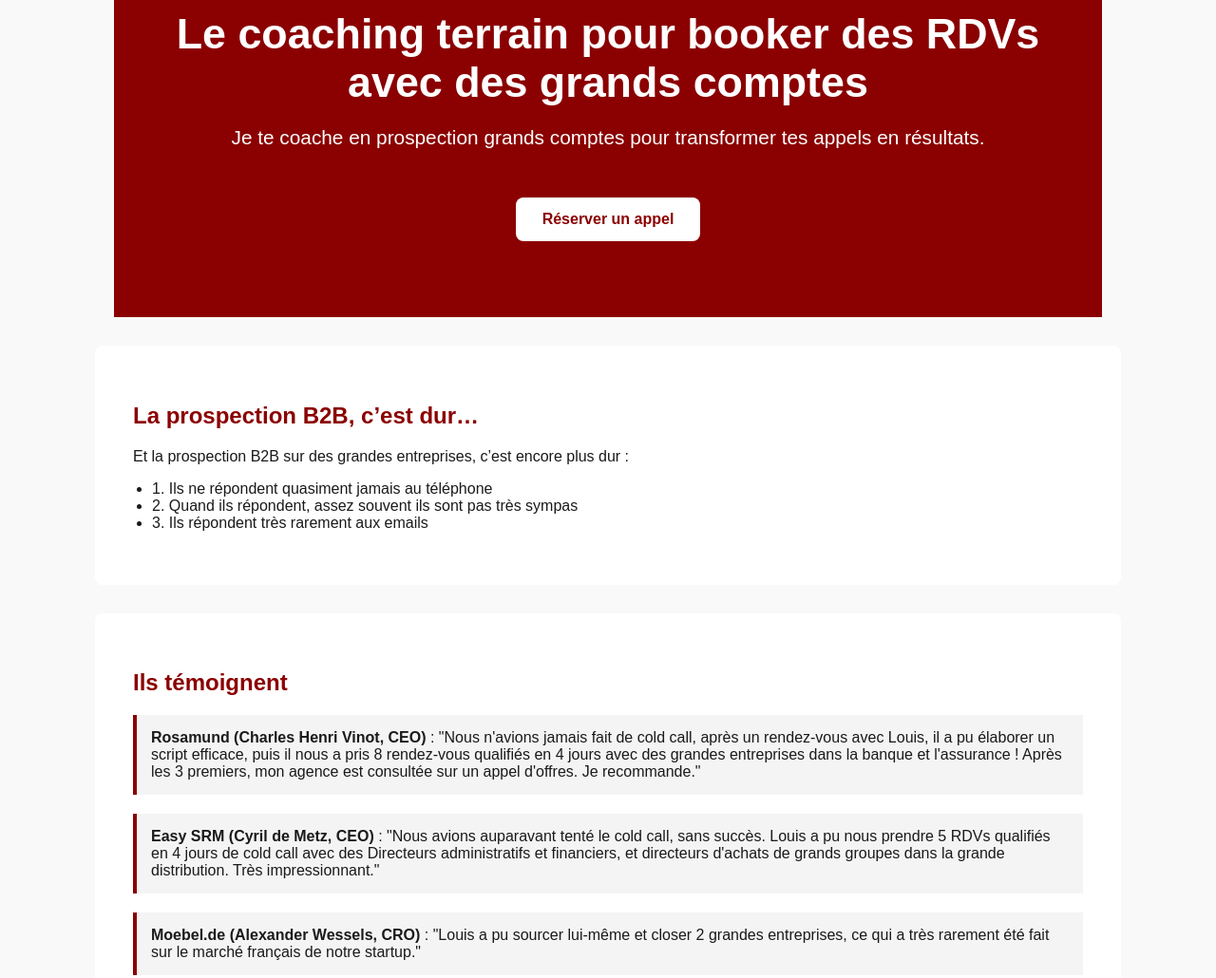
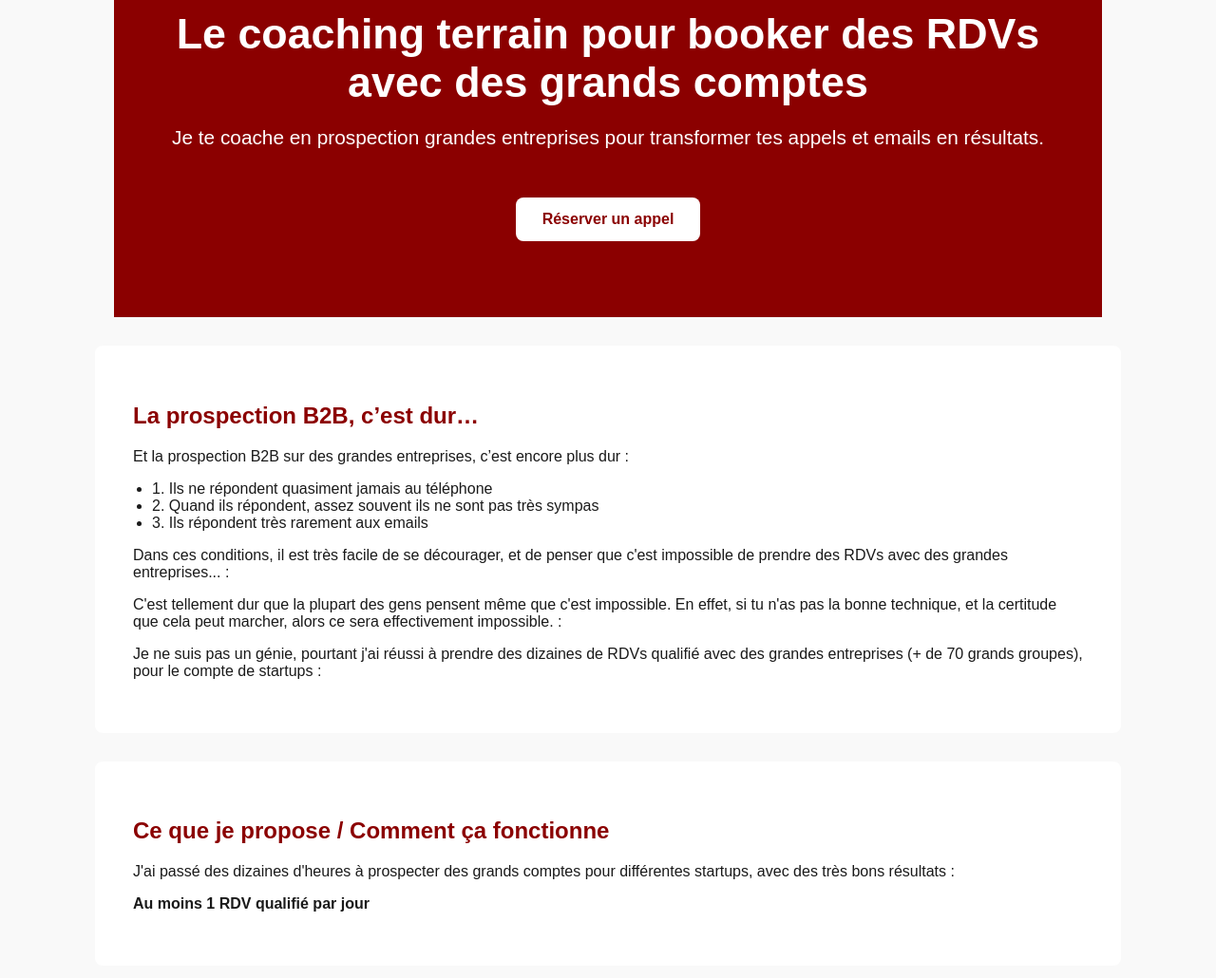
Before and after one commit to Louis-Bonnefond/LP, a plain HTML site: page index.html in a window 1280 px wide. Shown: the part 100-1130 px from the top of the page at 95% size. Drawn offline with Linux system fonts and the light colour scheme.

Commit message:
Update index.html

```diff
--- a/index.html
+++ b/index.html
@@ -89,7 +89,7 @@
   <!-- 1. HERO SECTION -->
   <header class="hero">
     <h1>Le coaching terrain pour booker des RDVs avec des grands comptes</h1>
-    <p>Je te coache en prospection grands comptes pour transformer tes appels en résultats.</p>
+    <p>Je te coache en prospection grandes entreprises pour transformer tes appels et emails en résultats.</p>
     <a href="https://calendly.com/louis_bizdev/30-minute-meeting-clone" target="_blank">Réserver un appel</a>
   </header>
 
@@ -99,12 +99,22 @@
     <p>Et la prospection B2B sur des grandes entreprises, c’est encore plus dur :</p>
     <ul>
       <li>1. Ils ne répondent quasiment jamais au téléphone</li>
-      <li>2. Quand ils répondent, assez souvent ils sont pas très sympas</li>
+      <li>2. Quand ils répondent, assez souvent ils ne sont pas très sympas</li>
       <li>3. Ils répondent très rarement aux emails</li>
     </ul>
+    <p>Dans ces conditions, il est très facile de se décourager, et de penser que c'est impossible de prendre des RDVs avec des grandes entreprises... :</p>
+    <p>C'est tellement dur que la plupart des gens pensent même que c'est impossible. En effet, si tu n'as pas la bonne technique, et la certitude que cela peut marcher, alors ce sera effectivement impossible. :</p>
+    <p>Je ne suis pas un génie, pourtant j'ai réussi à prendre des dizaines de RDVs qualifié avec des grandes entreprises (+ de 70 grands groupes), pour le compte de startups :</p>
   </section>
 
-  <!-- 3. PREUVES SOCIALES -->
+   <!-- 3. CE QUE TU PROPOSES / COMMENT ÇA FONCTIONNE -->
+  <section>
+    <h2>Ce que je propose / Comment ça fonctionne</h2>
+    <p>J'ai passé des dizaines d'heures à prospecter des grands comptes pour différentes startups, avec des très bons résultats :</p>
+    <p><strong>Au moins 1 RDV qualifié par jour</strong></p>
+  </section>
+
+  <!-- 4. PREUVES SOCIALES -->
   <section>
     <h2>Ils témoignent</h2>
     <div class="testimonial">
@@ -118,13 +128,6 @@
     </div>
   </section>
 
-  <!-- 4. CE QUE TU PROPOSES / COMMENT ÇA FONCTIONNE -->
-  <section>
-    <h2>Ce que je propose / Comment ça fonctionne</h2>
-    <p>J'ai passé des dizaines d'heures à prospecter des grands comptes pour différentes startups, avec des très bons résultats :</p>
-    <p><strong>Au moins 1 RDV qualifié par jour</strong></p>
-  </section>
-
   <!-- 5. SECTION APPEL À L’ACTION FINAL -->
   <section class="cta">
     <h2>Prêt à booster votre prospection grands comptes ?</h2>
```
